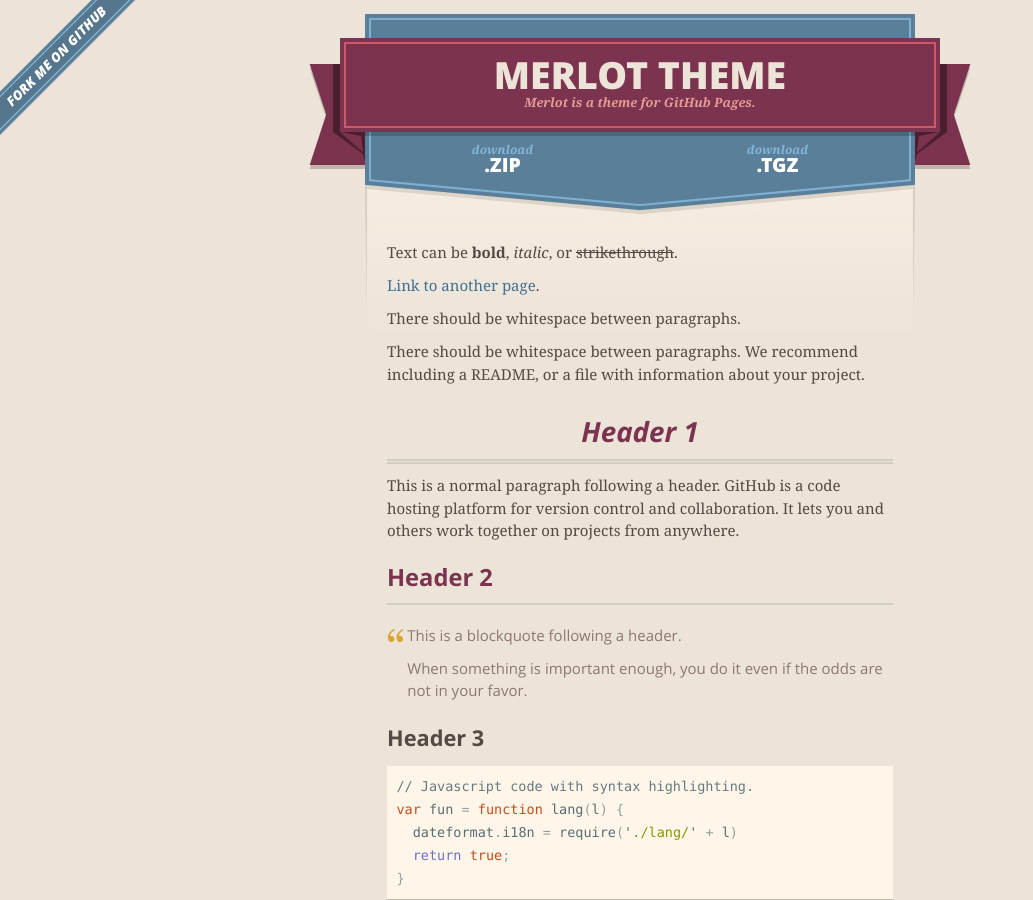
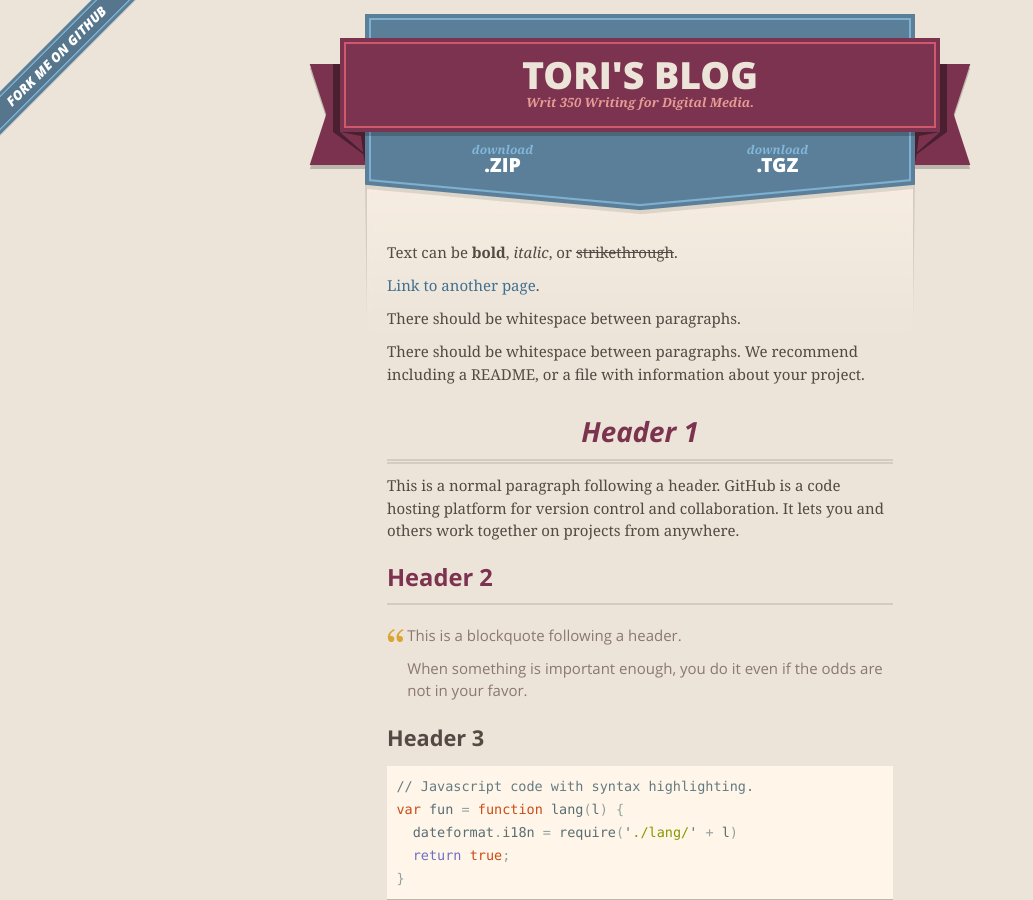
Before and after one commit to taube42/taube42.github.io, a Jekyll site: the page built from index.md, in a window 1280 px wide and 900 px high. Shown: the whole window, without its empty margins (0-1033 px from the left). Built offline with Jekyll 4.4.1, drawn with Linux system fonts in a browser that asks for light colours.

Commit message:
Update _config.yml

```diff
--- a/_config.yml
+++ b/_config.yml
@@ -1,5 +1,9 @@
-title: Merlot theme
-description: Merlot is a theme for GitHub Pages.
+title: Tori's Blog
+description: Writ 350 Writing for Digital Media.
 show_downloads: true
 google_analytics:
 theme: jekyll-theme-merlot
+
+remote_theme: pages-themes/merlot@v0.2.0
+plugins:
+- jekyll-remote-theme # add this line to the plugins list if you already have one
```
